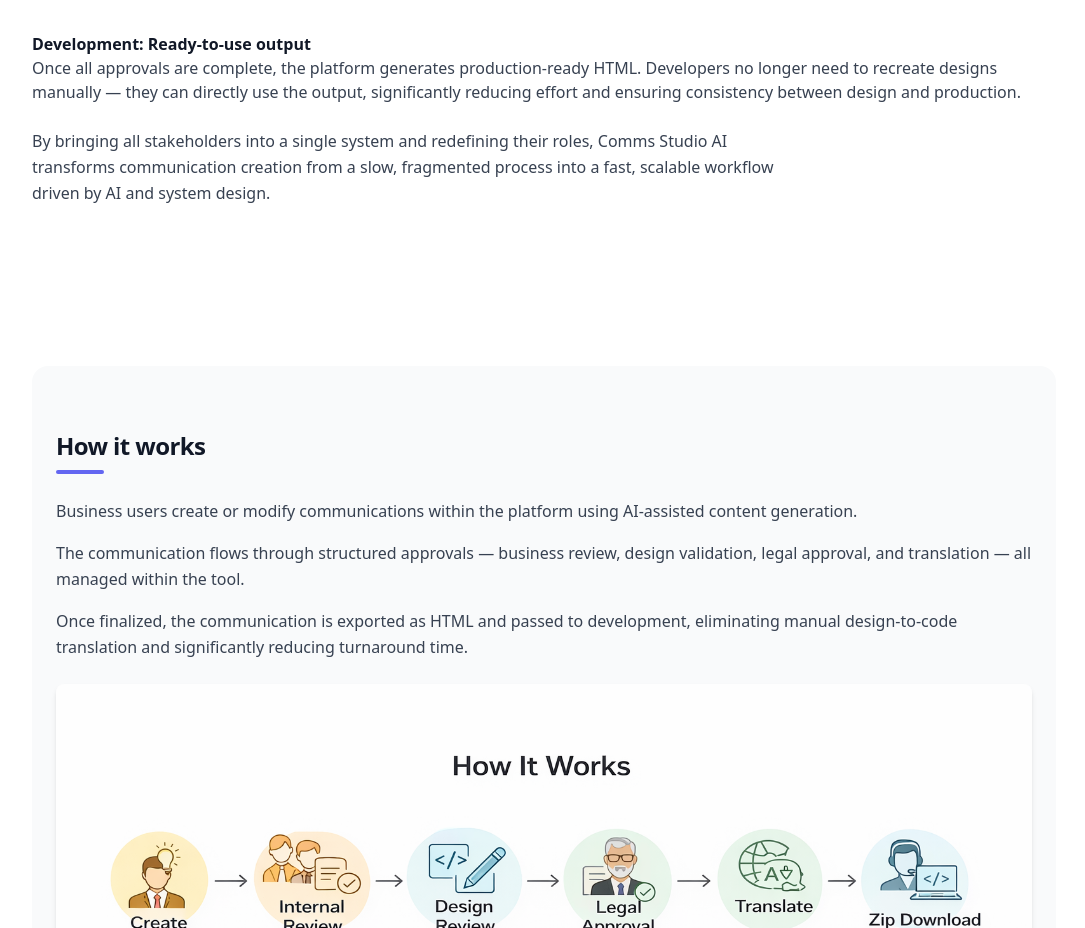
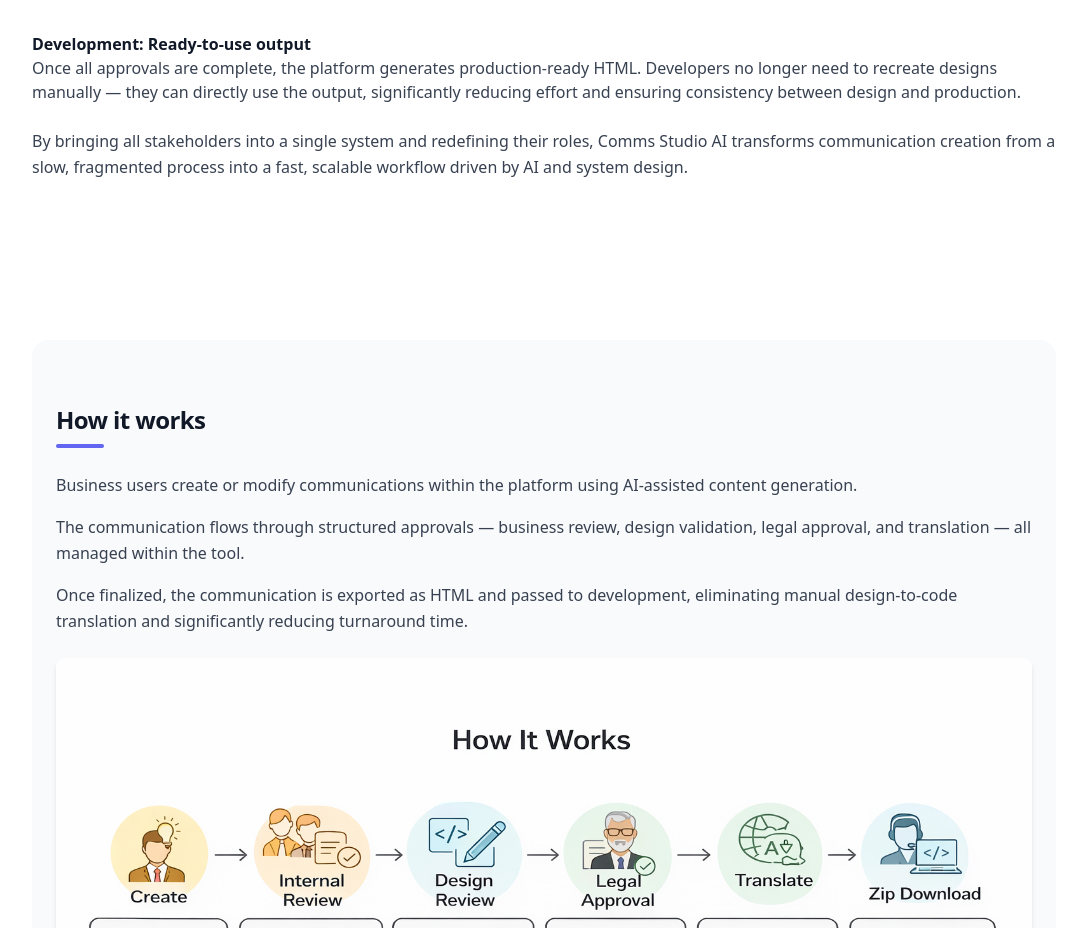
Before and after one commit to Simha1991/narasimha-portfolio, a React (Vite) app: page /narasimha-portfolio/comms-studio in a window 1280 px wide. Shown: the part 5929-6857 px from the top of the page, without its empty margins (96-1181 px from the left). Built offline with nearby package versions, Linux system fonts and the light colour scheme; the HTML template or start-up script is replaced by a standard one.

Commit message:
Update CommsStudio.jsx

```diff
--- a/src/pages/CommsStudio.jsx
+++ b/src/pages/CommsStudio.jsx
@@ -266,7 +266,7 @@
 
             </div>
 
-            <p className="text-gray-700 leading-relaxed mt-6 max-w-3xl">
+            <p className="text-gray-700 leading-relaxed mt-6">
               By bringing all stakeholders into a single system and redefining their roles, Comms Studio AI transforms communication creation from a slow, fragmented process into a fast, scalable workflow driven by AI and system design.
             </p>
           </section>
```
